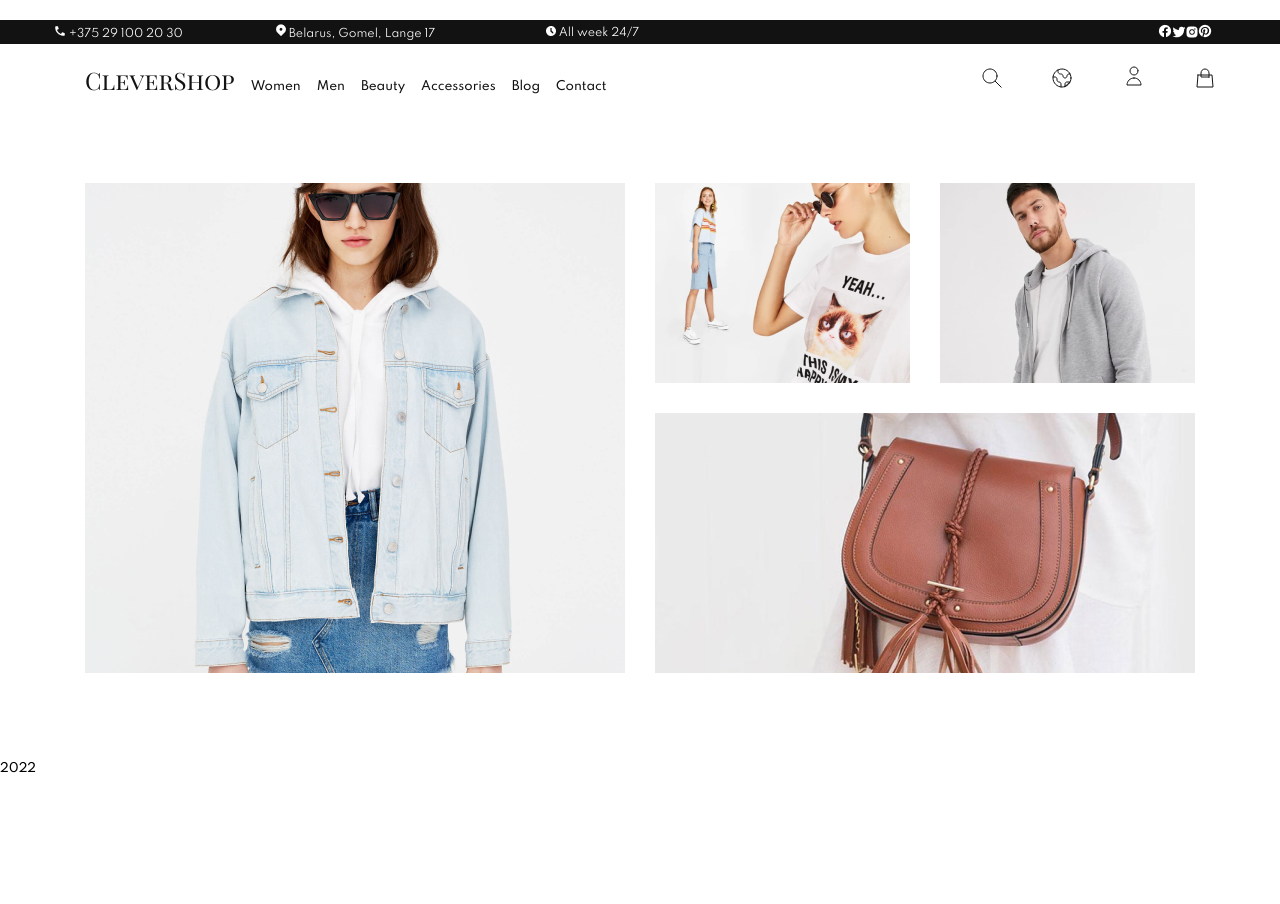
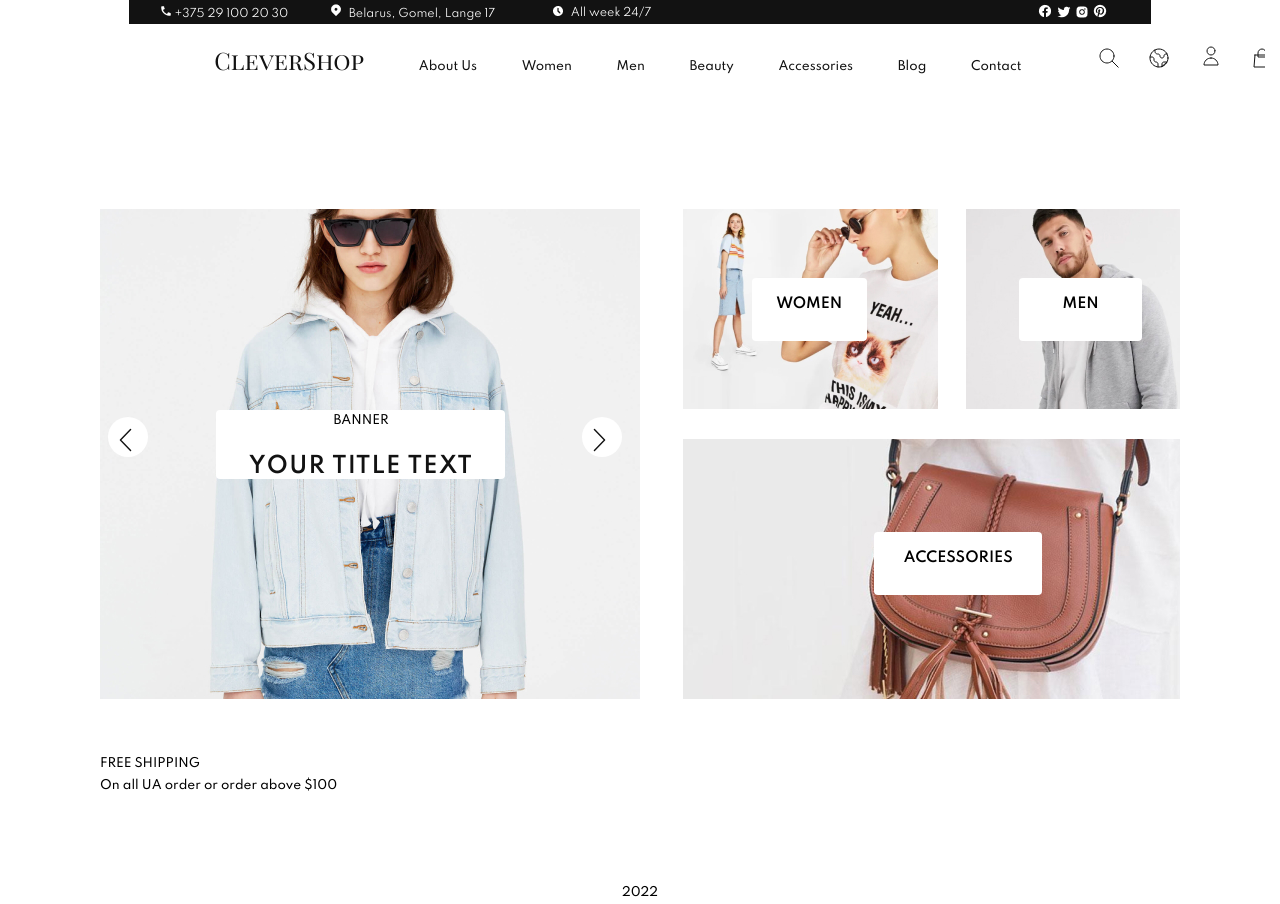
Before and after one commit to vikmillion/training-shop, a React (Create React App) app: page / in a window 1280 px wide. Before the commit the page ends 800 px from the top, so only its background shows below. Built offline with nearby package versions, Linux system fonts and the light colour scheme.

Commit message:
10_02 main

```diff
--- a/src/components/Layout.js
+++ b/src/components/Layout.js
@@ -1,9 +1,9 @@
 import { Link, Outlet } from "react-router-dom";
 import TopBar from "./header/TopBar";
-import search from './header/images/search.svg'
-import planet from './header/images/planet.svg'
-import user from './header/images/user.svg'
-import shopcart from './header/images/shopcart.svg'
+import search from "./header/images/search.svg";
+import planet from "./header/images/planet.svg";
+import user from "./header/images/user.svg";
+import shopcart from "./header/images/shopcart.svg";
 
 const Layout = () => {
   return (
@@ -11,38 +11,73 @@ const Layout = () => {
       <div className="header" data-test-id="header">
         <header>
           <TopBar />
-          <div className="container-1">
+          <div className="menu" data-test-id='menu'>
             <div className="box-1">
-              {/* className="linkes" */}
-              <Link to="/" className="CleverShop">
-                {/*  */}
+
+              <Link to="/" className="header-nav-logo">
                 CleverShop
               </Link>
-            <Link to="/Women" className="colorblack">
+              <Link
+                to="/AboutUs"
+                className="menu-item colorblack"
+                data-test-id={"menu-link"}
+              >
+                About Us
+              </Link>
+              {/* <Link to="/AboutUs" className="colorblack">
+                About Us
+              </Link> */}
+              <Link
+                to="/Women"
+                className="menu-item colorblack"
+                data-test-id={"menu-link"}
+              >
                 Women
               </Link>
-            <Link to="/Men" className="colorblack">
+              <Link
+                to="/Men"
+                className="menu-item colorblack"
+                data-test-id={"menu-link"}
+              >
                 Men
               </Link>
-            <Link to="/Beauty" className="colorblack">
+              <Link
+                to="/Beauty"
+                className="menu-item colorblack"
+                data-test-id={"menu-link"}
+              >
                 Beauty
               </Link>
-            <Link to="/Accessories" className="colorblack">
+              <Link
+                to="/Accessories"
+                className="menu-item colorblack"
+                data-test-id={"menu-link"}
+              >
                 Accessories
               </Link>
-            <Link to="/Blog" className="colorblack">
+              <Link
+                to="/Blog"
+                className="menu-item colorblack"
+                data-test-id={"menu-link"}
+              >
                 Blog
               </Link>
-            <Link to="/Contact" className="colorblack">
+              <Link
+                to="/Contact"
+                className="menu-item colorblack"
+                data-test-id={"menu-link"}
+              >
                 Contact
-            </Link></div>
+              </Link>
+            </div>
 
             <div className="box-2">
               <img src={search} alt="" />
               <img src={planet} alt="" />
               <img src={user} alt="" />
               <img src={shopcart} alt="" />
-          </div></div>
+            </div>
+          </div>
         </header>
       </div>
 
--- a/src/components/app/App.css
+++ b/src/components/app/App.css
@@ -5,14 +5,17 @@
 
 }
 
- /* #root {
+  /* #root {
+
+}  */
+
+.app {
+  overflow-x:hidden;
+   align-content: center;
+   justify-items: center;
 
 }
 
-.app {
+/* .post {
 
-}
-
-.post {
-
-}  */
+}   */
--- a/src/components/app/App.js
+++ b/src/components/app/App.js
@@ -12,6 +12,7 @@ import Beauty from './../../pages/beauty/Beauty';
 import Accessories from './../../pages/accessories/Accessories';
 import Blog from './../../pages/blog/Blog';
 import Contact from './../../pages/contact/Contact';
+import AboutUs from "../../pages/about/AboutUs";
 
 
 function App() {
@@ -22,6 +23,7 @@ function App() {
         <Routes>
           <Route path="/" element={<Layout />}>
             <Route index path="" element={<Main />} />
+            <Route path="AboutUs" element={<AboutUs />} />
             <Route path="Women" element={<Women />} />
             <Route path="Men" element={<Men />}></Route>
             <Route path="Beauty" element={<Beauty />}></Route>
--- a/src/components/header/TopBar.module.css
+++ b/src/components/header/TopBar.module.css
@@ -7,13 +7,13 @@
     gap: 0px 0px;
     grid-template-areas:
         "div1 div2 div3 div4 div5";
-    width: 1280px;
+    /* max-width: 1280px; */
     height: 24px;
     background-color: #121212;
     color: #FFFFFF;
 
-    /* align-content: center; */
-    justify-content: center;
+    /* align-content: center;  */
+    /* justify-content: center;  */
     justify-items: center;
     align-items: center;
     /* justify-items: center; */
@@ -24,7 +24,6 @@
     font-weight: 400;
     font-size: 11px;
     line-height: 12px;
-
 
 }
 
@@ -48,3 +47,21 @@
     grid-area: div5;
 
 }
+.div1 img{
+
+
+}
+
+.div2 img{
+   margin-right: 5px;
+}
+
+.div3 img{
+    margin-right: 5px;
+}
+
+
+.div5 img {
+    margin-right: 5px;
+
+}
--- a/src/index.css
+++ b/src/index.css
@@ -4,14 +4,14 @@
 body {
   /* max-width: 1280px; */
   min-height: 100vh;
-  /* scroll-behavior: smooth; */
-  /* text-rendering: optimizeSpeed; */
+  scroll-behavior: smooth;
+  text-rendering: optimizeSpeed;
   font-family: Spartan, sans-serif;
   font-size: 12px;
   line-height: 22px;
   font-weight: 500;
 
-  align-content: center;
+   align-content: center;
   justify-content: center;
   justify-items: center;
   align-items: center;
@@ -19,7 +19,7 @@ body {
 }
 
 
-.container-1 {
+.menu {
   display: flex;
   margin-left: 85px;
   margin-top: 20px;
@@ -37,20 +37,23 @@ body {
 }
 
 .box-2 img {
-  padding-right: 50px;
+  padding-right: 30px;
   position: relative;
-  left: 100px;
+  left: 150px;
 
 }
-
+.menu-item {
+  padding-right: 30px;
+}
 .colorblack {
   margin-left: 2%;
   color: #121212;
   text-decoration: none;
 
+
 }
 
-.CleverShop {
+.header-nav-logo {
 
   flex: 1;
   font-family: Playfair Display SC;
@@ -60,6 +63,7 @@ body {
   line-height: 32px !important;
   text-decoration: none;
   color: #121212;
+  padding-right: 40px;
 }
 
 .linkes {
@@ -68,7 +72,7 @@ body {
   align-content: center;
   margin-left: 85px;
   margin-right: 85px;
-  margin-top: 20px;
+  margin-top: 0px;
   color: #121212 !important;
   font-family: Spartan;
   font-style: normal;
--- a/src/pages/main-page/Main.jsx
+++ b/src/pages/main-page/Main.jsx
@@ -4,22 +4,16 @@ import img1 from "../main-page//images/imgMain1.png";
 import img2 from "../main-page//images/imgMain2.png";
 import img3 from "../main-page//images/imgMain3.png";
 import img4 from "../main-page//images/imgMain4.png";
+import left from "../main-page/images/left.svg";
+import right from "../main-page/images/right.svg";
 import classes from "./Main.module.css";
 
-// const useStyles = makeStyles((theme) =>( {
-//     mainBlanck: {
-//         positions: "relatives",
-
-//     }
-
-// }))
 
 function Main(params) {
-  // const classes = useStyles();
   return (
     <>
       <main>
-        <div className={classes.parent}>
+        <div className={classes.container}>
           <div className={classes.div1}>
             <img src={img1} alt="" />
           </div>
@@ -32,6 +26,35 @@ function Main(params) {
           <div className={classes.div4}>
             <img src={img4} alt="" />
           </div>
+          <div className={classes.div5}>
+            <span className={classes.banner}>BANNER </span>
+            <br />
+            <span className={classes.bannerBig}> YOUR TITLE TEXT</span>
+          </div>
+          <div className={classes.div6}>
+            {" "}
+            <img src={left} className={classes.imgLR} alt="" />
+          </div>
+          <div className={classes.div7}>
+            <img src={right} alt="" className={classes.imgLR} />
+          </div>
+          <div className={classes.div8}>
+            <span className={classes.bannerBig2}> WOMEN</span>
+          </div>
+          <div className={classes.div9}>
+            <span className={classes.bannerBig2}>MEN</span>
+          </div>
+          <div className={classes.div10}>
+            <span className={classes.bannerBig2}> ACCESSORIES </span>
+          </div>
+        </div>
+        <div>
+          <div>
+            <p>FREE SHIPPING</p>
+            <p>On all UA order or order above $100</p>
+          </div>
+          <div></div>
+          <div></div>
         </div>
       </main>
     </>
--- a/src/pages/main-page/Main.module.css
+++ b/src/pages/main-page/Main.module.css
@@ -1,44 +1,237 @@
 main {
-margin: 85px;
+    margin: 85px;  overflow:hidden;
 }
 
-.parent {
+.container {
+    display: grid;
+    grid-auto-columns: 1fr;
+    grid-template-columns: repeat(110 1fr);
+    grid-template-rows: repeat(50 1fr);
+    gap: 0px 0px;
+    align-content: center;
+    justify-items: stretch;
+    width: 1080px;
+    height: 590px;
+    justify-items: stretch;
+    align-items:stretch;
 
-     display: grid;
-     grid-template-columns: 540px 255px 255px;
-     grid-template-rows: 200px 260px;
-     gap: 30px 30px;
-     grid-template-areas:
-     "div1 div2 div3"
-     "div1 div4 div4";
-     justify-content: center;
+
 }
 
 .div1 {
-    /* grid-area: 1 / 1 / 5 / 3;
-    max-width: 540px;
-    min-height: 490px; */
-    grid-area: div1;
+    grid-area: 1 / 1 / 54 / 49;
+    /* width: 540px;
+    height: 490px; */
+
 }
 
 .div2 {
-    /* grid-area: 1 / 3 / 3 / 4;
-    width: 255px;
+    grid-area: 1 / 42 / 20 / 75;
+    /* width: 255px;
     height: 200px; */
-    grid-area: div2;
+    /* margin-left: 50px; */
 }
 
 .div3 {
-    /* grid-area: 1 / 4 / 3 / 5;
-    width: 255px;
-    height: 200px; */
-    grid-area: div3;
+    grid-area: 1 / 79 / 9 / 107;
+    /* width: 255px;
+     height: 200px; */
+    /* margin-left : 40px; */
 }
 
 .div4 {
-    /* grid-area: 3 / 3 / 5 / 5;
-    width: 540px;
-    height: 260px;
-    margin-top: -15px; */
-    grid-area: div4;
+    grid-area: 11 / 42 / 54 / 107;
+    /* width: 540px;
+    height: 260px; */
+    margin-left: 0px;
+    margin-top: -5px;
 }
+
+.div5 {
+    grid-area: 8 / 13 / 15 / 22;
+    width: 289px;
+    /* height: 100px;  */
+    /* margin-left: 50px; */
+    /* margin-top: 70px; */
+
+
+    background: #FFFFFF;
+    border-radius: 4px;
+}
+
+.div6 {
+    grid-area: 9 / 2 / 12 / 4;
+    width: 40px;
+    height: 40px;
+    background: #FFFFFF;
+    border-radius: 50%;
+}
+
+.div7 {
+    grid-area: 9 / 32 / 12 / 34;
+    width: 40px;
+    height: 40px;
+    background: #FFFFFF;
+
+    border-radius: 50%;
+}
+
+.div8 {
+    grid-area: 4 / 51/ 5 / 66;
+    background: #FFFFFF;
+    border-radius: 4px;
+    height: 48px;
+    /* width: 118px;  */
+    padding-top: 15px;
+
+}
+
+.div9 {
+    grid-area: 4 / 86 / 5 / 102;
+    background: #FFFFFF;
+    border-radius: 4px;
+    /* height: 48px;
+     width:  118px; */
+     padding-top: 15px;
+}
+
+.div10 {
+    grid-area: 30 / 67 / 33 / 89;
+    background: #FFFFFF;
+    border-radius: 4px;
+    /* width: 166px; */
+    height: 48px;
+     padding-top: 15px;
+
+}
+
+.banner {
+    display: flex;
+    justify-content: center;
+    text-align: center;
+    align-items: center;
+    justify-content: center;
+}
+
+.bannerBig {
+    font-family: Spartan;
+    font-style: normal;
+    font-weight: 600;
+    font-size: 22px;
+    line-height: 25px;
+
+    letter-spacing: 0.06em;
+    text-transform: uppercase;
+
+    color: #121212;
+    display: flex;
+    justify-content: center;
+    text-align: center;
+    align-items: center;
+    justify-content: center;
+
+}
+
+.bannerBig2 {
+    font-family: Spartan;
+    font-style: normal;
+    font-weight: 600;
+    font-size: 14px;
+    line-height: 22px;
+    display: flex;
+    justify-content: center;
+    text-align: center;
+    align-items: center;
+    justify-content: center;
+}
+
+
+.imgLR{
+    padding-top: 11px;
+    padding-left:  11px;
+   height: 2em;
+
+}
+
+
+
+
+
+/*
+
+
+
+
+.div1 {
+    grid-area: 2 / 2 / 20 / 18;
+    margin-left: 30px;
+}
+
+.div2 {
+    grid-area: 2 / 19 / 10 / 28;
+    margin-left: 30px;
+}
+
+.div3 {
+    grid-area: 2 / 29 / 10 / 38;
+    margin-left: -20px;
+
+}
+
+.div4 {
+    grid-area: 11 / 19 / 20 / 38;
+    margin-left: 30px;
+    margin-top: 53px;
+}
+
+.div5 {
+    grid-area: 10 / 5 / 13 / 15;
+    width: 289px;
+    height: 100px;
+    margin-left: 50px;
+    margin-top: 70px;
+
+
+    background: #FFFFFF;
+    border-radius: 4px;
+    justify-content: center;
+    text-align: center;
+    align-items:center;
+     justify-content:center;
+}
+
+
+
+.div6 {
+    grid-area: 10 / 2 / 13 / 4;
+    width: 40px;
+    height: 40px;
+    background: #7f1919;
+    border-radius: 50%;
+}
+
+.div7 {
+    grid-area: 10 / 16 / 13 / 18;
+       width: 40px;
+       height: 40px;
+       background: #781e1e;
+       border-radius: 50%;
+}
+
+.div8 {
+    grid-area: 5 / 21 / 8 / 26;
+     background: #FFFFFF;
+     border-radius: 4px;
+}
+
+.div9 {
+    grid-area: 5 / 31 / 8 / 36;
+     background: #FFFFFF;
+     border-radius: 4px;
+}
+
+.div10 {
+    grid-area: 14 / 23 / 17 / 34;
+     background: #FFFFFF;
+     border-radius: 4px;
+} */
```
Also changed, not shown: src/pages/main-page/images/left.svg (added), src/pages/main-page/images/right.svg (added). Lines whose indentation alone changed are shown as unchanged.
